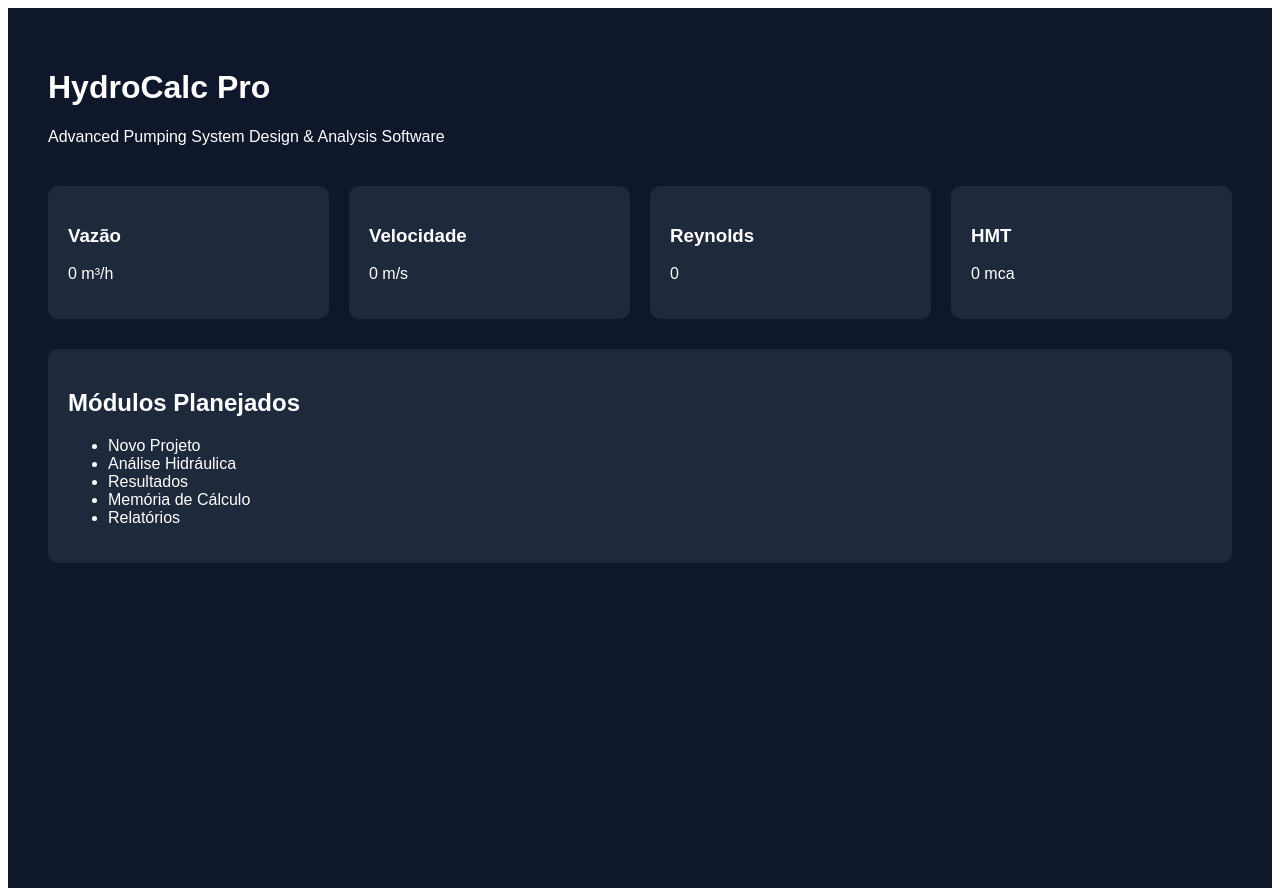
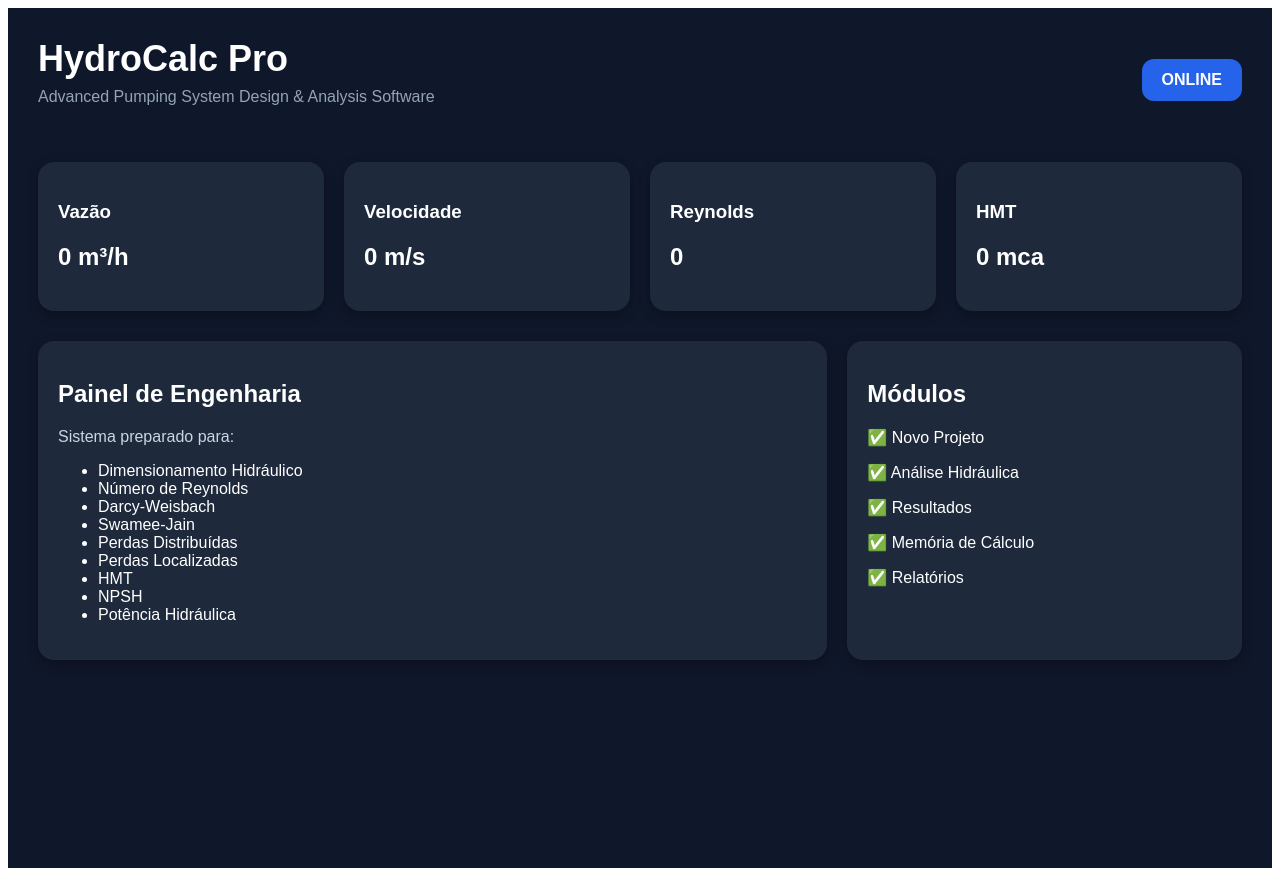
Before and after one commit to pedroouribeiro-lab/Projeto-Mec-nica-dos-Flu-dos, a Next.js app: page / in a window 1280 px wide. Built offline with nearby package versions, Linux system fonts and the light colour scheme.

Commit message:
Update page.tsx

```diff
--- a/app/page.tsx
+++ b/app/page.tsx
@@ -1,88 +1,126 @@
 export default function HomePage() {
+  const cardStyle = {
+    backgroundColor: "#1E293B",
+    borderRadius: "16px",
+    padding: "20px",
+    boxShadow: "0 4px 12px rgba(0,0,0,0.3)",
+  };
+
   return (
     <main
       style={{
         minHeight: "100vh",
-        backgroundColor: "#0f172a",
+        backgroundColor: "#0F172A",
         color: "white",
-        padding: "40px",
         fontFamily: "Arial, sans-serif",
+        padding: "30px",
       }}
     >
-      <h1>HydroCalc Pro</h1>
-
-      <p>Advanced Pumping System Design & Analysis Software</p>
-
       <div
         style={{
-          display: "grid",
-          gridTemplateColumns: "repeat(auto-fit, minmax(220px, 1fr))",
-          gap: "20px",
-          marginTop: "40px",
+          display: "flex",
+          justifyContent: "space-between",
+          alignItems: "center",
+          marginBottom: "40px",
         }}
       >
-        <div
-          style={{
-            backgroundColor: "#1e293b",
-            padding: "20px",
-            borderRadius: "10px",
-          }}
-        >
-          <h3>Vazão</h3>
-          <p>0 m³/h</p>
+        <div>
+          <h1
+            style={{
+              margin: 0,
+              fontSize: "36px",
+            }}
+          >
+            HydroCalc Pro
+          </h1>
+
+          <p
+            style={{
+              color: "#94A3B8",
+              marginTop: "8px",
+            }}
+          >
+            Advanced Pumping System Design & Analysis Software
+          </p>
         </div>
 
         <div
           style={{
-            backgroundColor: "#1e293b",
-            padding: "20px",
-            borderRadius: "10px",
+            backgroundColor: "#2563EB",
+            padding: "12px 20px",
+            borderRadius: "12px",
+            fontWeight: "bold",
           }}
         >
-          <h3>Velocidade</h3>
-          <p>0 m/s</p>
-        </div>
-
-        <div
-          style={{
-            backgroundColor: "#1e293b",
-            padding: "20px",
-            borderRadius: "10px",
-          }}
-        >
-          <h3>Reynolds</h3>
-          <p>0</p>
-        </div>
-
-        <div
-          style={{
-            backgroundColor: "#1e293b",
-            padding: "20px",
-            borderRadius: "10px",
-          }}
-        >
-          <h3>HMT</h3>
-          <p>0 mca</p>
+          ONLINE
         </div>
       </div>
 
       <div
         style={{
-          backgroundColor: "#1e293b",
-          padding: "20px",
-          borderRadius: "10px",
-          marginTop: "30px",
+          display: "grid",
+          gridTemplateColumns: "repeat(auto-fit,minmax(220px,1fr))",
+          gap: "20px",
+          marginBottom: "30px",
         }}
       >
-        <h2>Módulos Planejados</h2>
+        <div style={cardStyle}>
+          <h3>Vazão</h3>
+          <h2>0 m³/h</h2>
+        </div>
 
-        <ul>
-          <li>Novo Projeto</li>
-          <li>Análise Hidráulica</li>
-          <li>Resultados</li>
-          <li>Memória de Cálculo</li>
-          <li>Relatórios</li>
-        </ul>
+        <div style={cardStyle}>
+          <h3>Velocidade</h3>
+          <h2>0 m/s</h2>
+        </div>
+
+        <div style={cardStyle}>
+          <h3>Reynolds</h3>
+          <h2>0</h2>
+        </div>
+
+        <div style={cardStyle}>
+          <h3>HMT</h3>
+          <h2>0 mca</h2>
+        </div>
+      </div>
+
+      <div
+        style={{
+          display: "grid",
+          gridTemplateColumns: "2fr 1fr",
+          gap: "20px",
+        }}
+      >
+        <div style={cardStyle}>
+          <h2>Painel de Engenharia</h2>
+
+          <p style={{ color: "#CBD5E1" }}>
+            Sistema preparado para:
+          </p>
+
+          <ul>
+            <li>Dimensionamento Hidráulico</li>
+            <li>Número de Reynolds</li>
+            <li>Darcy-Weisbach</li>
+            <li>Swamee-Jain</li>
+            <li>Perdas Distribuídas</li>
+            <li>Perdas Localizadas</li>
+            <li>HMT</li>
+            <li>NPSH</li>
+            <li>Potência Hidráulica</li>
+          </ul>
+        </div>
+
+        <div style={cardStyle}>
+          <h2>Módulos</h2>
+
+          <p>✅ Novo Projeto</p>
+          <p>✅ Análise Hidráulica</p>
+          <p>✅ Resultados</p>
+          <p>✅ Memória de Cálculo</p>
+          <p>✅ Relatórios</p>
+        </div>
       </div>
     </main>
   );
```
